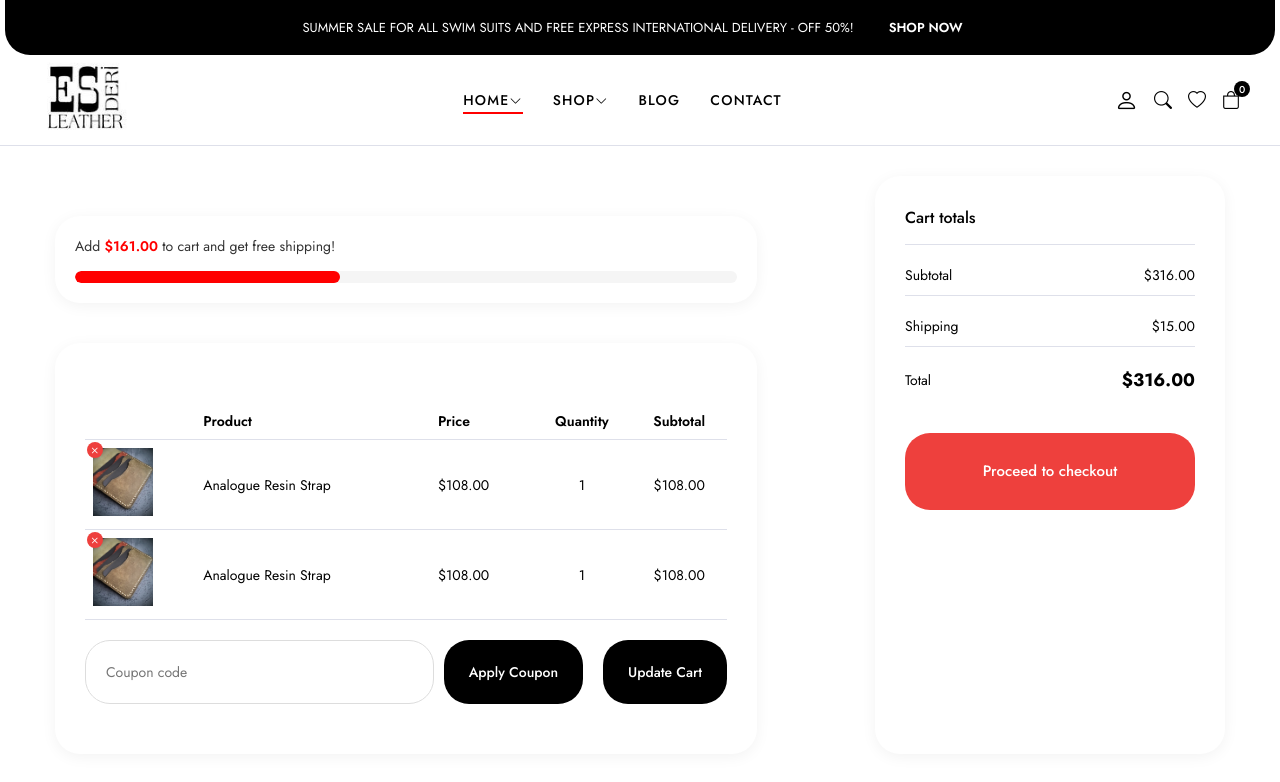
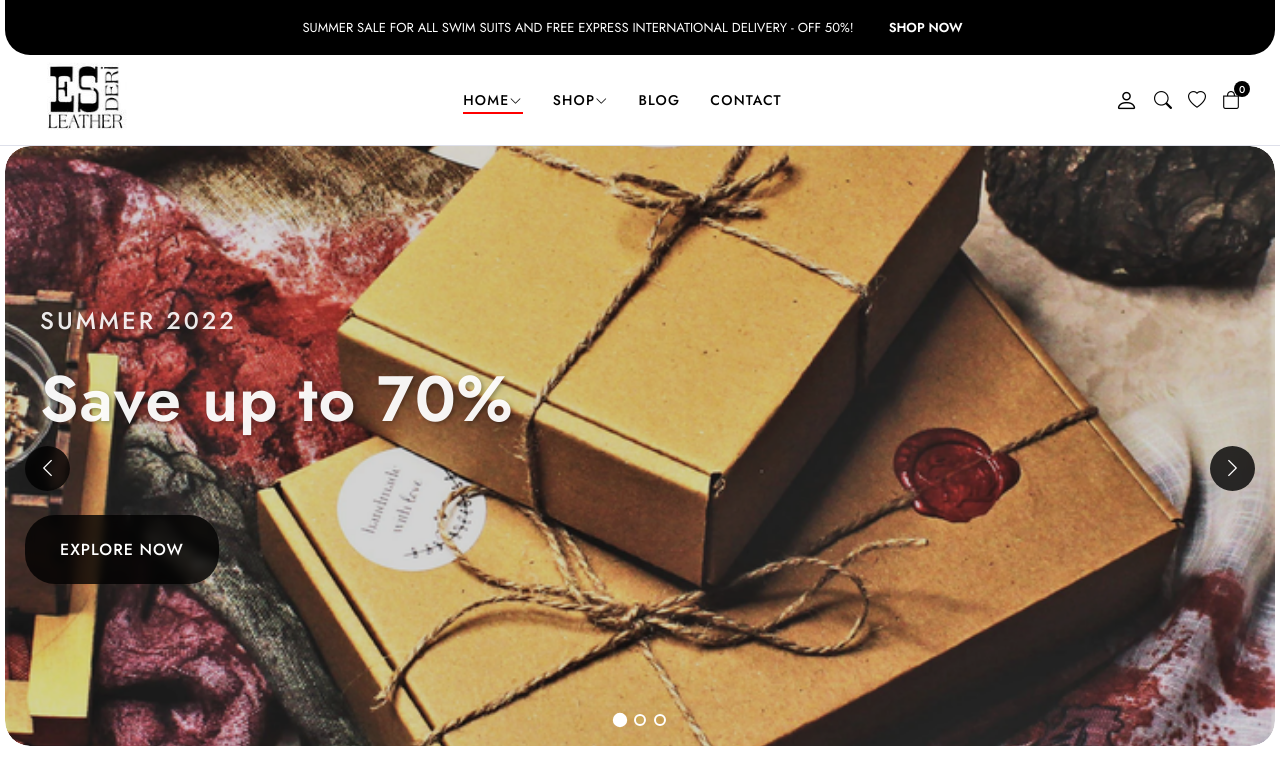
Before and after one commit to yagmuxr/EsDeri-Mern, a React (Vite) app in the folder esderi-react/: page / in a window 1280 px wide. Shown: the top 782 px of the page. Built offline with nearby package versions, Linux system fonts and the light colour scheme.

Commit message:
atakanyüzündenbozuldu

```diff
--- a/esderi-react/src/App.jsx
+++ b/esderi-react/src/App.jsx
@@ -1,9 +1,9 @@
 
-import CartPage from './pages/CartPage';
+import HomePage from './pages/HomePage';
 function App() {
   return (
     <>
-   <CartPage/>
+   <HomePage/>
     </>
   );
 }
--- a/esderi-react/src/components/Campaign/Campaigns.jsx
+++ b/esderi-react/src/components/Campaign/Campaigns.jsx
@@ -1,4 +1,4 @@
-import CampaignItem from "./CampaignItem/CampaignItem";
+import CampaignItem from "../CampaignItem/CampaignItem";
 import "./Campaign.css"
 
 const Campaigns = () => {
--- a/esderi-react/src/pages/HomePage.jsx
+++ b/esderi-react/src/pages/HomePage.jsx
@@ -3,7 +3,8 @@ import Slider from "../components/Slider/Slider";
 import Categories from "../components/Categories/Categories";
 import Products from "../components/Products/Products";
 import Campaigns from "../components/Campaign/Campaigns";
-
+import Policy from "../components/Policy/Policy";
+import Footer from "../components/Footer/Footer";
 const HomePage = () => {
 
   return (
@@ -13,6 +14,8 @@ const HomePage = () => {
       <Categories/>
       <Products/>
       <Campaigns/>
+      <Policy/>
+      <Footer/>
     </div>
   )
 }
```
